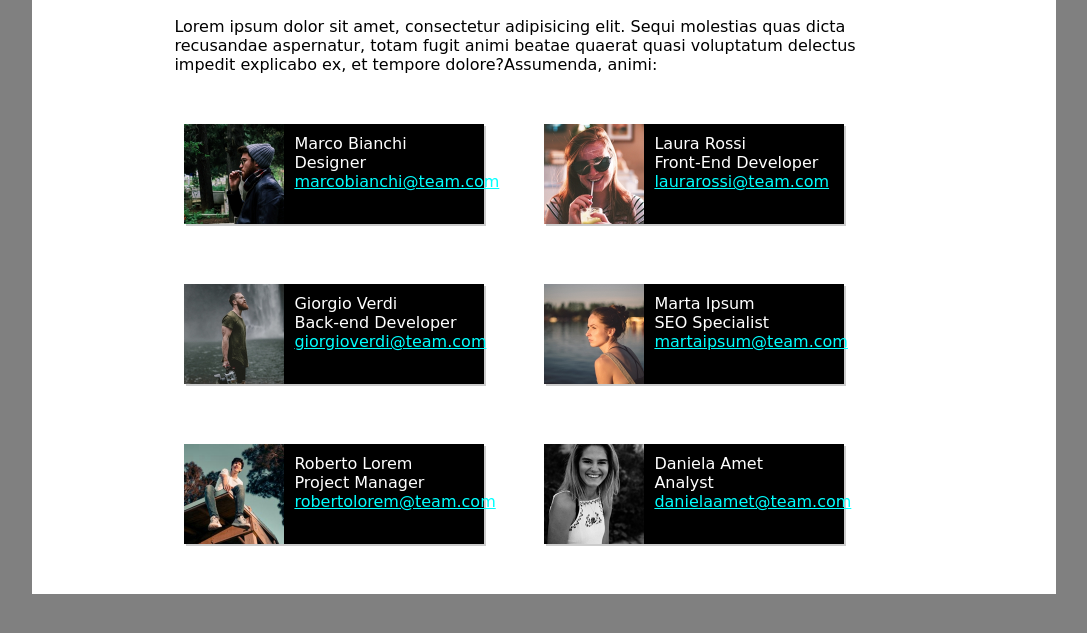
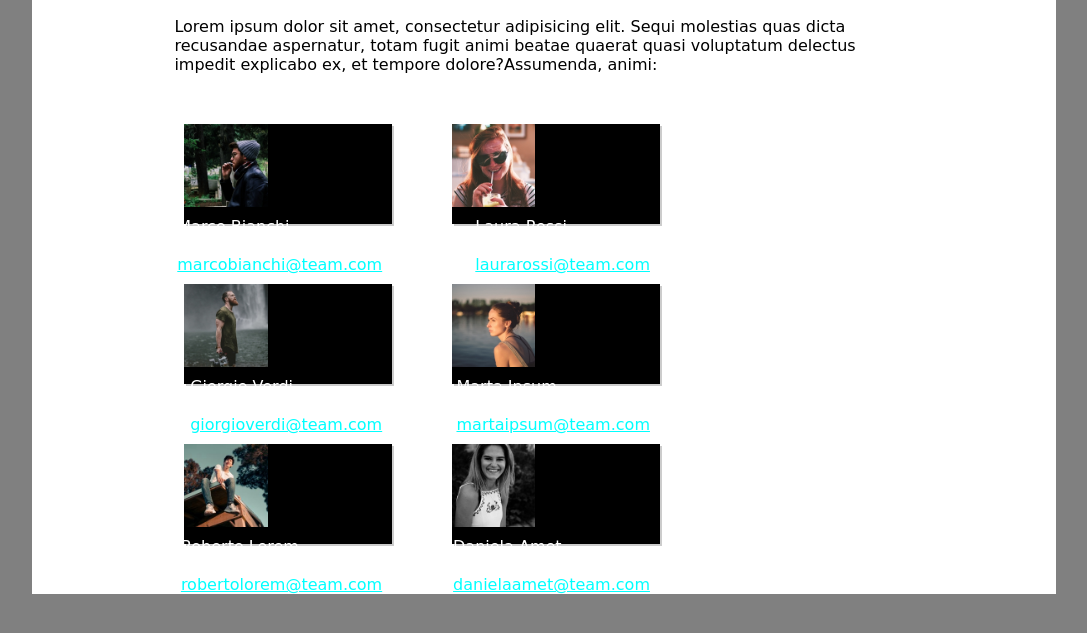
Before and after one commit to AndreaFerrini/html-css-float-cards, a plain HTML site: page index.html in a window 1280 px wide. Shown: the part 81-714 px from the top of the page, without its empty margins (96-1183 px from the left). Drawn offline with Linux system fonts and the light colour scheme.

Commit message:
modifica posizione testo con float

```diff
--- a/assets/css/style.css
+++ b/assets/css/style.css
@@ -28,7 +28,7 @@ p {
 }
 .card {
     float: left;
-    width: 300px;
+    width: calc( 80% / 3);
     height: 100px;
     margin: 30px;
     background-color: black;;
@@ -37,11 +37,11 @@ p {
 .card img {
     max-width: 40%;
     max-height: 100%;
-    position: relative;
+    float: left;
 }
 ul {
-    position: absolute;
     color: white;
+    float: right;
     list-style: none;
     display: inline;
     padding: 10px;
```
